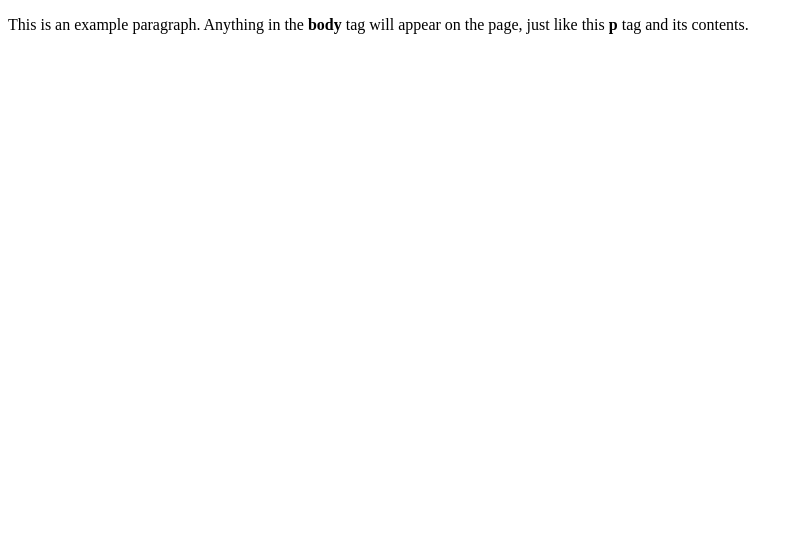
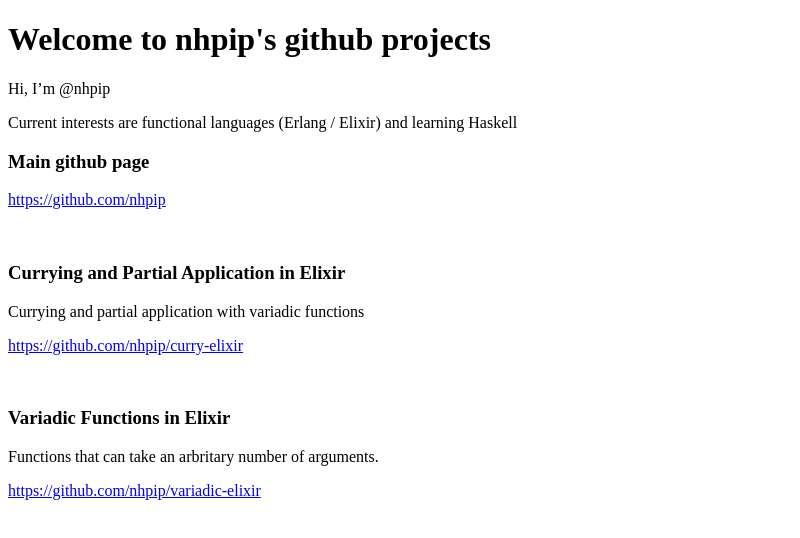
Before and after one commit to nhpip/nhpip.github.io, a plain HTML site: page index.html in a window 1280 px wide. Shown: the whole page, without its empty margins (0-800 px from the left). Drawn offline with Linux system fonts and the light colour scheme.

Commit message:
Update index.html

```diff
--- a/index.html
+++ b/index.html
@@ -1,9 +1,31 @@
-<!doctype html>
+<!DOCTYPE html>
 <html>
-  <head>
-    <title>This is the title of the webpage!</title>
-  </head>
-  <body>
-    <p>This is an example paragraph. Anything in the <strong>body</strong> tag will appear on the page, just like this <strong>p</strong> tag and its contents.</p>
-  </body>
+
+<head>
+  <title>nhpip github</title>
+</head>
+
+<body>
+
+  <h1>Welcome to nhpip's github projects</h1>
+  <p>Hi, I’m @nhpip</p>
+<p>Current interests are functional languages (Erlang / Elixir) and learning Haskell</p>
+
+
+  <h3>Main github page</h3>
+  <a href="https://github.com/nhpip">https://github.com/nhpip</a>
+  <p><br></p>
+
+  <h3>Currying and Partial Application in Elixir</h3>
+  <p>Currying and partial application with variadic functions</p>
+  <a href="https://github.com/nhpip/curry-elixir">https://github.com/nhpip/curry-elixir</a>
+  <p><br></p>
+
+  <h3>Variadic Functions in Elixir</h3>
+  <p>Functions that can take an arbritary number of arguments.</p>
+  <a href="https://github.com/nhpip/variadic-elixir">https://github.com/nhpip/variadic-elixir</a>
+  <p><br></p>
+
+</body>
+
 </html>
```
